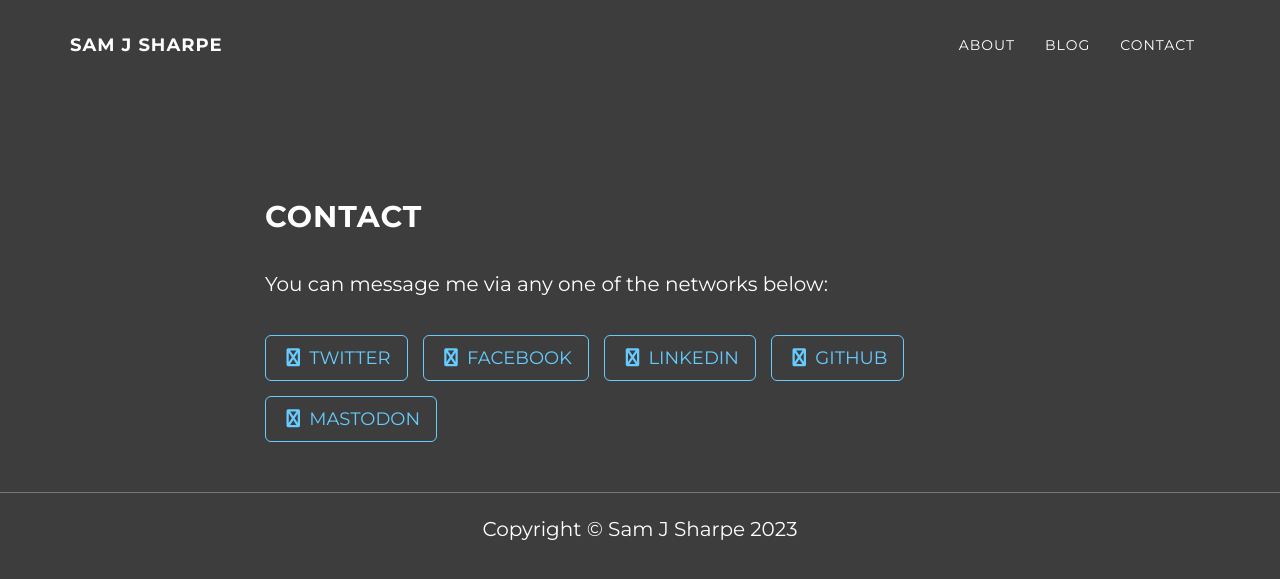
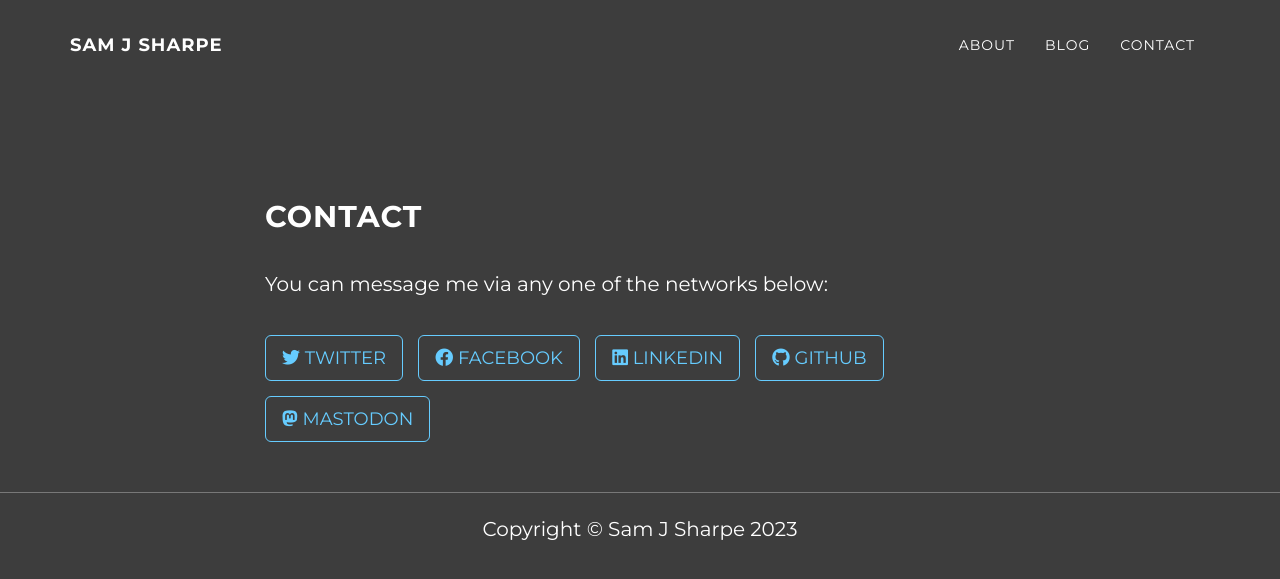
Before and after one commit to samjsharpe/samjsharpe.github.com, a Jekyll site: the page built from contact.html, in a window 1280 px wide. Shown: the top 579 px of the page. Built offline with Jekyll 4.4.1, drawn with Linux system fonts in a browser that asks for light colours; nearby versions of some CDN libraries.

Commit message:
Update CSS for fontawesome

```diff
--- a/_includes/contact.html
+++ b/_includes/contact.html
@@ -7,7 +7,7 @@
                 <ul class="list-inline banner-social-buttons">
                     {% for network in site.social %}
                     <li>
-                        <a rel="me" href="{{ network.url }}" class="btn btn-default btn-lg"><i class="fa fa-{{ network.title }} fa-fw"></i> <span class="network-name">{{ network.title }}</span></a>
+                        <a rel="me" href="{{ network.url }}" class="btn btn-default btn-lg"><i class="fa-brands fa-{{ network.title }}"></i> <span class="network-name">{{ network.title }}</span></a>
                     </li>
                     {% endfor %}
                 </ul>
```
